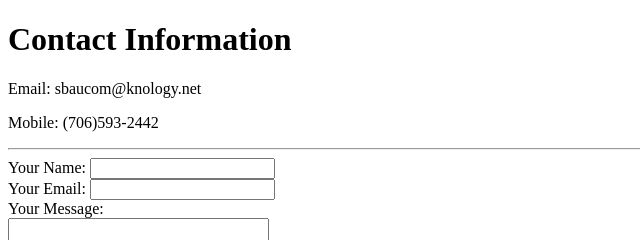
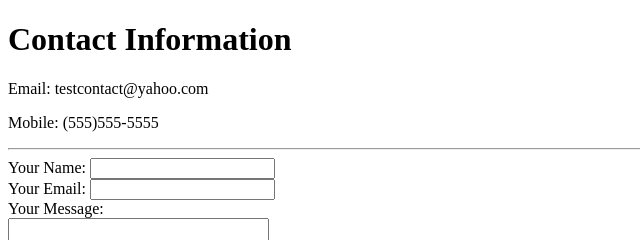
Before and after one commit to sbaucom/cv, a plain HTML site: page contact-me.html in a window 1280 px wide. Shown: the top 240 px of the page, 0-640 px from the left. Drawn offline with Linux system fonts and the light colour scheme.

Commit message:
Update contact-me.html

```diff
--- a/contact-me.html
+++ b/contact-me.html
@@ -9,8 +9,8 @@
 <body>
   <h1>Contact Information</h1>
 
-  <p>Email: sbaucom@knology.net</p>
-  <p>Mobile: (706)593-2442</p>
+  <p>Email: testcontact@yahoo.com</p>
+  <p>Mobile: (555)555-5555</p>
   <hr>
   <form action="mailto:sbaucom@knology.net" method="post" enctype="text/plain">
     <label for="">Your Name:</label>
```
